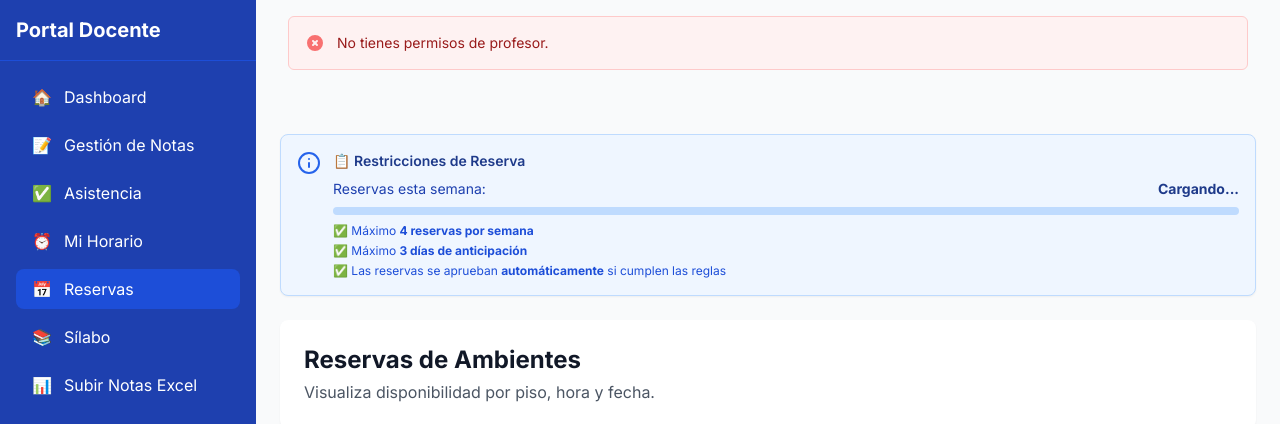
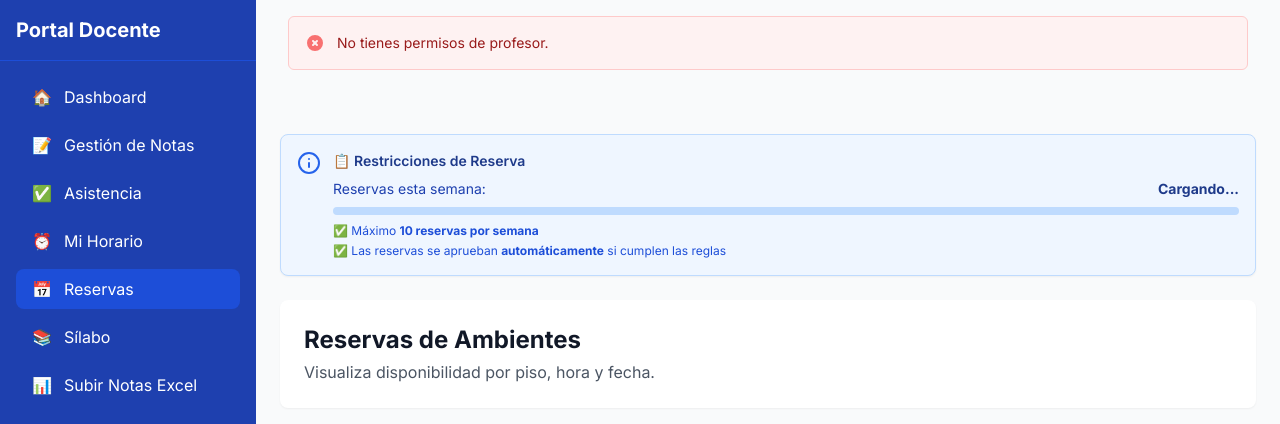
Before and after one commit to saph1r0/sistema-academico, a Django app: page /profesor/reservas/ in a window 1280 px wide. Shown: the top 424 px of the page. Run offline with Django 5.2, Linux system fonts and the light colour scheme; the visitor is signed in with stand-in values (Sample User, id 1); data comes from the database, SQL or seed files in the repository; data that the repository does not hold is empty; some libraries are stand-ins or nearby versions.

Commit message:
ya se pueden hacer reservas el mismo dia sin dias de anticipacion solo se aumento la cnatidad de reservas a 10 no a 4 algo decente tbh

```diff
--- a/presentacion/profesor/templates/profesor/reservas/index.html
+++ b/presentacion/profesor/templates/profesor/reservas/index.html
@@ -35,8 +35,7 @@
                     </div>
 
                     <div class="space-y-1 text-xs text-blue-700">
-                        <p>✅ Máximo <strong>4 reservas por semana</strong></p>
-                        <p>✅ Máximo <strong>3 días de anticipación</strong></p>
+                        <p>✅ Máximo <strong>10 reservas por semana</strong></p>
                         <p>✅ Las reservas se aprueban <strong>automáticamente</strong> si cumplen las reglas</p>
                     </div>
 
@@ -301,7 +300,7 @@ async function cargarRestricciones() {
                 alertaDiv.classList.remove('hidden', 'bg-yellow-50', 'border-yellow-200', 'text-yellow-800');
                 alertaDiv.classList.add('bg-red-50', 'border-red-200', 'text-red-800', 'alerta-restriccion');
                 mensajeAlerta.textContent =
-                    'Has alcanzado el límite de 4 reservas semanales. No puedes crear más reservas hasta la próxima semana.';
+                    'Has alcanzado el límite de 10 reservas semanales. No puedes crear más reservas hasta la próxima semana.';
             } else if (restantes === 1) {
                 alertaDiv.classList.remove('hidden');
                 mensajeAlerta.textContent =
@@ -351,23 +350,15 @@ async function validarAntesDeReservar(fecha) {
         if (data.reservas_restantes <= 0) {
             return {
                 valido: false,
-                mensaje: 'Ya tienes 4 reservas esta semana. Límite alcanzado.'
+                mensaje: 'Ya tienes 10 reservas esta semana. Límite alcanzado.'
             };
         }
 
-        // Validar anticipación
-        const fechaReserva = new Date(fecha);
+        const fechaReserva = new Date(fecha + 'T00:00:00');
         const hoy = new Date();
-        const diasAnticipacion = Math.floor((fechaReserva - hoy) / (1000 * 60 * 60 * 24));
+        hoy.setHours(0, 0, 0, 0);
 
-        if (diasAnticipacion > data.max_dias_anticipacion) {
-            return {
-                valido: false,
-                mensaje: `Esta reserva es con ${diasAnticipacion} días de anticipación. El límite es ${data.max_dias_anticipacion} días.`
-            };
-        }
-
-        if (diasAnticipacion < 0) {
+        if (fechaReserva < hoy) {
             return {
                 valido: false,
                 mensaje: 'No puedes reservar en fechas pasadas.'
--- a/servicios/servicioReservas.py
+++ b/servicios/servicioReservas.py
@@ -36,11 +36,7 @@ DIAS_NUM_A_STR = {
     3: "jueves", 4: "viernes", 5: "sabado", 6: "domingo",
 }
 
-# === CONSTANTES DE RESTRICCIONES ===
-MAX_RESERVAS_SEMANALES = 4  # Máximo de reservas por semana por profesor
-MAX_DIAS_ANTICIPACION = 3   # Máximo de días de anticipación para reservar
-
-
+MAX_RESERVAS_SEMANALES = 10  # Máximo de reservas por semana por profesor
 class ServicioReservaAmbientes:
     """
     Servicio mejorado con validaciones automáticas:
@@ -101,17 +97,9 @@ class ServicioReservaAmbientes:
                 f"El límite es {MAX_RESERVAS_SEMANALES} reservas por semana."
             )
 
-        # VALIDACIÓN 2: Máximo 3 días de anticipación
+        # VALIDACIÓN 2: Máximo 3 días de
         hoy = timezone.now().date()
         dias_anticipacion = (fecha_reserva - hoy).days
-
-        self.logger.info(f"Reserva con {dias_anticipacion} días de anticipación")
-
-        if dias_anticipacion > MAX_DIAS_ANTICIPACION:
-            errores.append(
-                f"Esta reserva es con {dias_anticipacion} días de anticipación. "
-                f"El límite es {MAX_DIAS_ANTICIPACION} días."
-            )
 
         if dias_anticipacion < 0:
             errores.append("No puedes reservar en fechas pasadas.")
@@ -152,7 +140,6 @@ class ServicioReservaAmbientes:
             'total_semana': total_semana,
             'limite_semana': MAX_RESERVAS_SEMANALES,
             'reservas_restantes': reservas_restantes,
-            'max_dias_anticipacion': MAX_DIAS_ANTICIPACION,
             'puede_reservar': reservas_restantes > 0,
             'reservas_detalle': [
                 {
```
